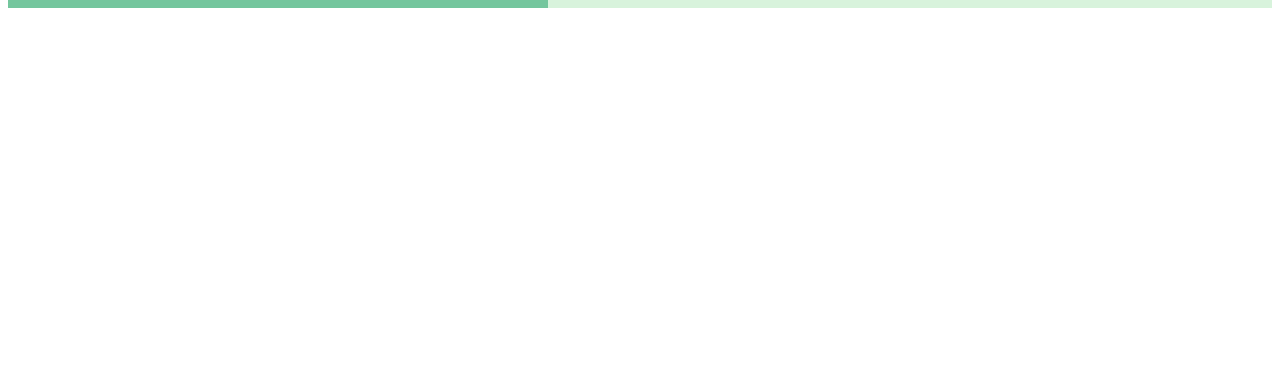
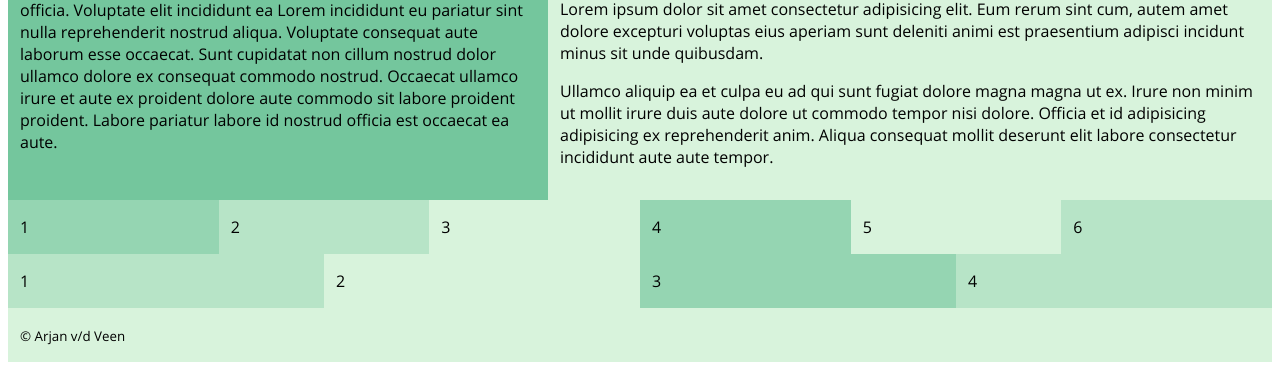
Before and after one commit to skarjan/playground-js-html-css, a plain HTML site: page emmet/index.html in a window 1280 px wide. Shown: the part 412-800 px from the top of the page. Drawn offline with Linux system fonts and the light colour scheme.

Commit message:
Update
Added some layouts to the grid

```diff
--- a/emmet/index.html
+++ b/emmet/index.html
@@ -5,7 +5,7 @@
   <meta charset="UTF-8">
   <meta http-equiv="X-UA-Compatible" content="IE=edge">
   <meta name="viewport" content="width=device-width, initial-scale=1.0">
-  <title>CSS</title>
+  <title>flexGRID!</title>
   <link rel="stylesheet" href="style.css">
 </head>
 
@@ -56,16 +56,53 @@
         <header class="heading">
           <h4>Some content</h4>
         </header>
-        <p>Some more...</p>
+        <p>
+          In incididunt veniam amet deserunt ad irure ullamco excepteur in laborum qui officia. Excepteur Lorem
+          mollit
+          voluptate magna qui officia. Voluptate elit incididunt ea Lorem incididunt eu pariatur sint nulla
+          reprehenderit nostrud aliqua. Voluptate consequat aute laborum esse occaecat. Sunt cupidatat non cillum
+          nostrud dolor ullamco dolore ex consequat commodo nostrud. Occaecat ullamco irure et aute ex proident
+          dolore
+          aute commodo sit labore proident proident. Labore pariatur labore id nostrud officia est occaecat ea aute.
+        </p>
       </div>
 
       <div class="flex-item cl-6  bg-1">
         <header>
           <h3>Yet another title</h3>
           <p>With some text</p>
+          <p>Lorem ipsum dolor sit amet consectetur adipisicing elit. Eum rerum sint cum, autem amet dolore excepturi
+            voluptas eius aperiam sunt deleniti animi est praesentium adipisci incidunt minus sit unde quibusdam.</p>
+          <p>Ullamco aliquip ea et culpa eu ad qui sunt fugiat dolore magna magna ut ex. Irure non minim ut mollit irure
+            duis aute dolore ut commodo tempor nisi dolore. Officia et id adipisicing adipisicing ex reprehenderit anim.
+            Aliqua consequat mollit deserunt elit labore consectetur incididunt aute aute tempor.
+
+          </p>
         </header>
       </div>
 
+    </div>
+
+    <div class="flex-row">
+      <div class="flex-item cl-2 bg-3">1</div>
+      <div class="flex-item cl-2 bg-2">2</div>
+      <div class="flex-item cl-2 bg-1">3</div>
+      <div class="flex-item cl-2 bg-3">4</div>
+      <div class="flex-item cl-2 bg-1">5</div>
+      <div class="flex-item cl-2 bg-2">6</div>
+    </div>
+
+    <div class="flex-row">
+      <div class="flex-item cl-3 bg-2">1</div>
+      <div class="flex-item cl-3 bg-1">2</div>
+      <div class="flex-item cl-3 bg-3">3</div>
+      <div class="flex-item cl-3 bg-2">4</div>
+    </div>
+
+    <div class="flex-row">
+      <div class="flex-item cl-12 bg-1">
+        <small>&copy; Arjan v/d Veen</small>
+      </div>
     </div>
 
   </div>
--- a/emmet/style.css
+++ b/emmet/style.css
@@ -106,12 +106,12 @@ html {
 }
 
 .flex-row>* {
-  padding-top: 15px;
-  padding-bottom: 15px;
-  padding-right: 15px;
-  padding-left: 15px;
+  padding-top: 16px;
+  padding-bottom: 16px;
+  padding-right: 12px;
+  padding-left: 12px;
 }
-
+/* background colors */
 .bg-1 {
   background-color: #d8f3dc;
 }
@@ -127,6 +127,9 @@ html {
 .bg-4 {
   background-color: #74c69d;
 }
+/* end of background colors */
+
+
 
 /* column span width */
 
@@ -182,7 +185,7 @@ html {
 /* buttons */
 
 .bttn {
-  font-weight: 600;
+  font-weight: 500;
   font-size: 1rem;
   padding: 8px 32px;
   background-color: #fff;
```
